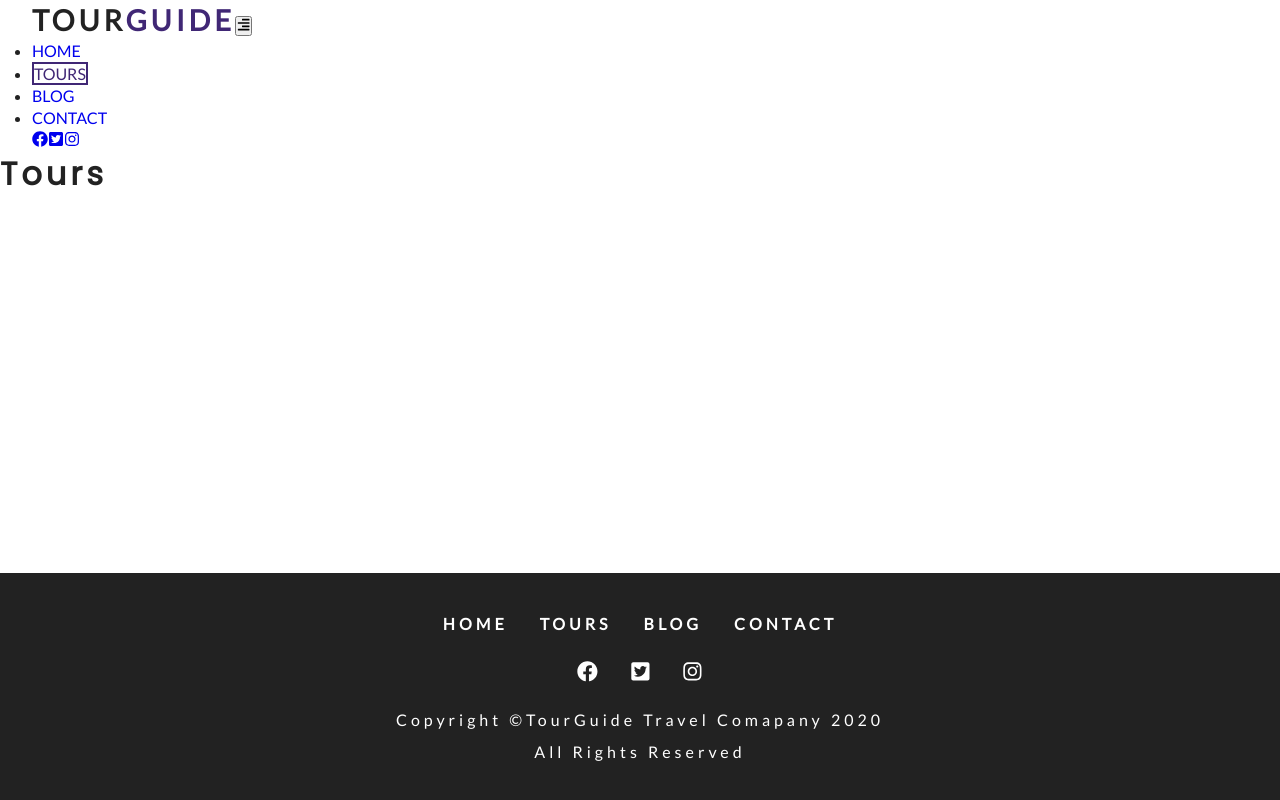
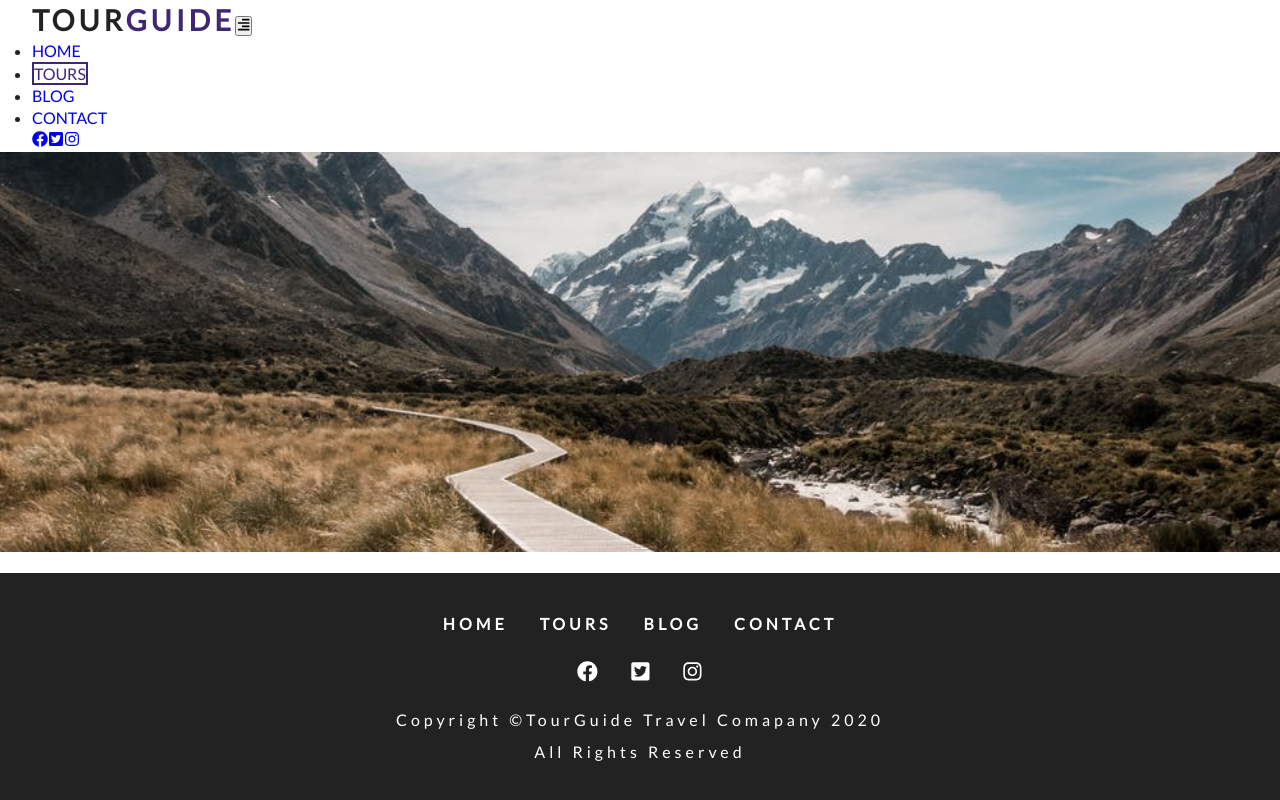
Before and after one commit to itsaiub/gatsby-tourguide-project, a Gatsby site: page /tours in a window 1280 px wide. Built offline with nearby package versions, Linux system fonts and the light colour scheme; Gatsby itself is replaced by a stand-in of ours.

Commit message:
hero for all page

```diff
--- a/package.json
+++ b/package.json
@@ -21,6 +21,7 @@
     "gatsby-plugin-react-helmet": "^3.1.21",
     "gatsby-plugin-sharp": "^2.4.3",
     "gatsby-plugin-styled-components": "^3.1.18",
+    "gatsby-plugin-transition-link": "^1.17.7",
     "gatsby-source-filesystem": "^2.1.46",
     "gatsby-transformer-sharp": "^2.3.13",
     "react": "^16.12.0",
--- a/src/pages/tours.js
+++ b/src/pages/tours.js
@@ -1,18 +1,32 @@
 import React from "react"
 import { Helmet } from "react-helmet"
+import { graphql } from "gatsby"
 
 import Layout from "../components/Layout"
+import StyledHero from "../components/StyledHero"
 
-const tours = () => {
+const tours = ({ data: { defaultBcg } }) => {
   return (
     <Layout>
       <Helmet>
         <meta charSet="utf-8" />
         <title>Tours - TourGuide</title>
       </Helmet>
-      <h1>Tours</h1>
+      <StyledHero img={defaultBcg.childImageSharp.fluid}></StyledHero>
     </Layout>
   )
 }
 
+export const query = graphql`
+  {
+    defaultBcg: file(relativePath: { eq: "defaultBcg.jpeg" }) {
+      childImageSharp {
+        fluid(maxWidth: 4160, quality: 90) {
+          ...GatsbyImageSharpFluid_withWebp
+        }
+      }
+    }
+  }
+`
+
 export default tours
```
Also changed, not shown: src/pages/blog.js (+15 -2 lines), src/pages/contact.js (+15 -2 lines), 1 other file.
